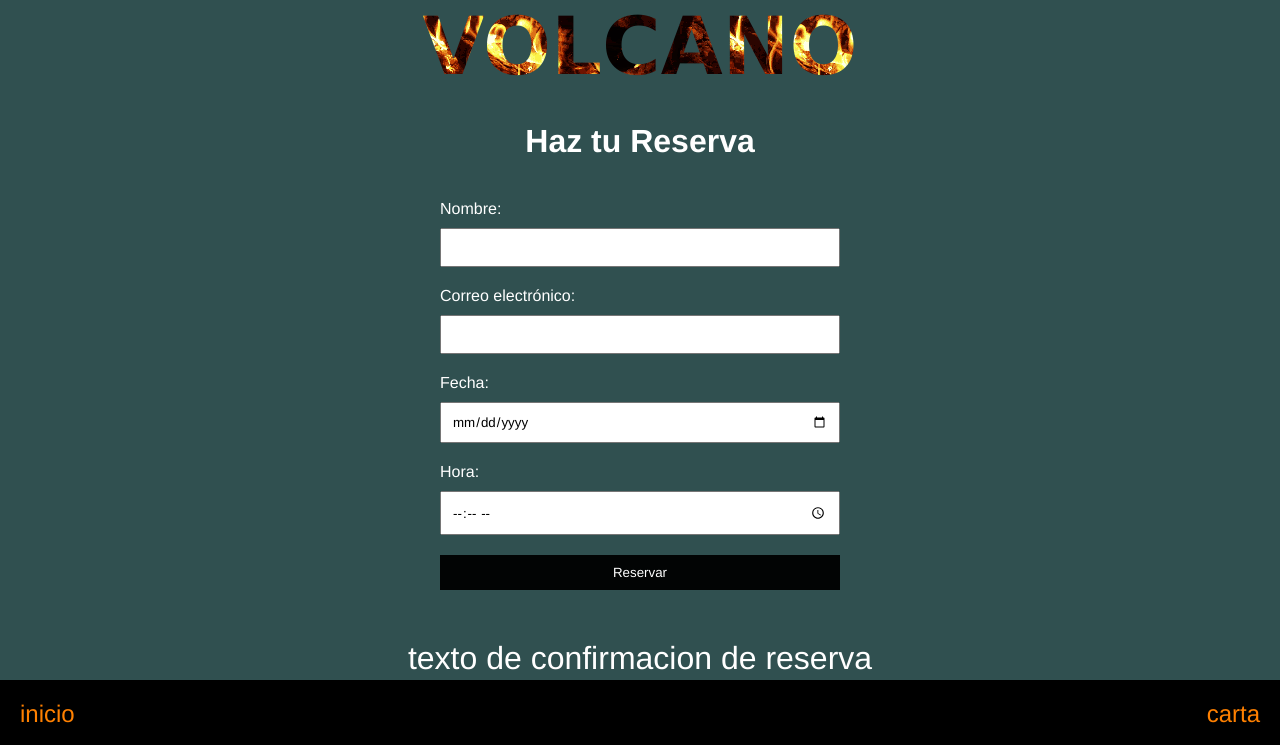
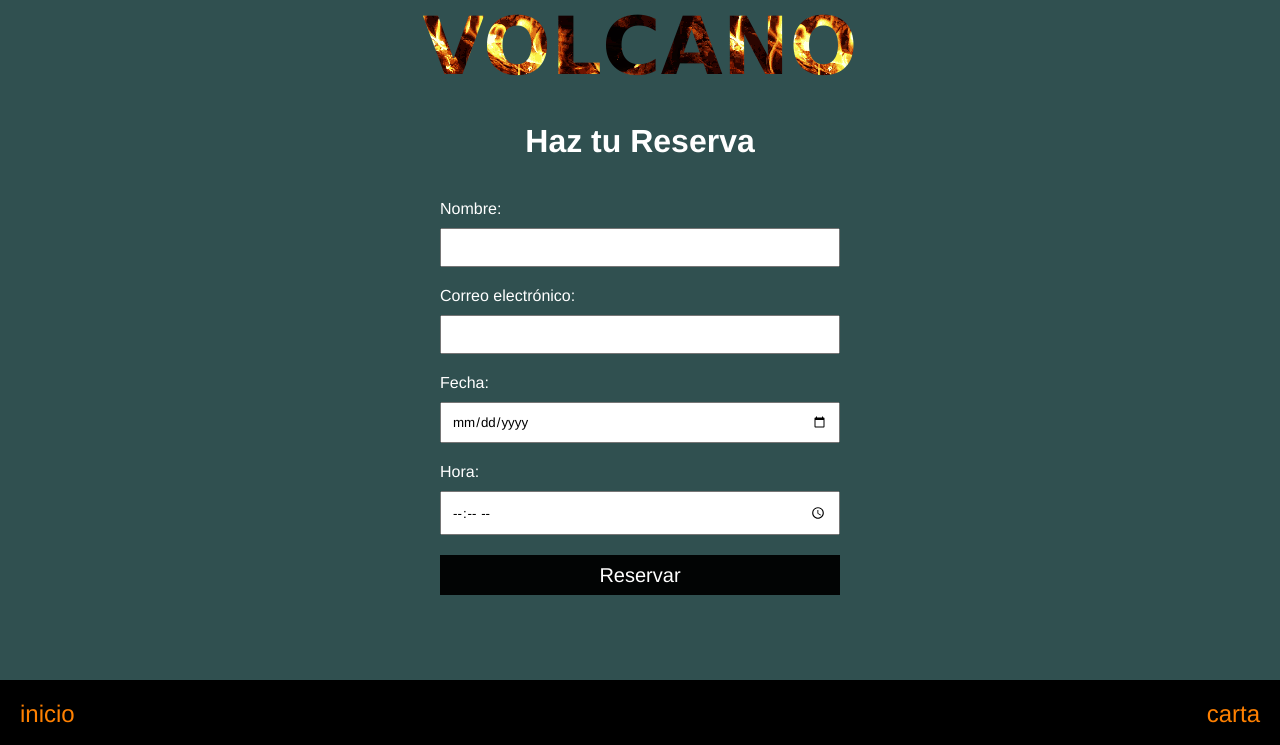
Before and after one commit to justerbass/comida, a plain HTML site: page reserva.html in a window 1280 px wide. Shown: the top 745 px of the page. Drawn offline with Linux system fonts and the light colour scheme.

Commit message:
reform form code

```diff
--- a/reserva.css
+++ b/reserva.css
@@ -10,32 +10,31 @@
     padding: 30px;
 }
 
-#reserva-form {
+.reserva-form {
     max-width: 400px;
     margin: 0 auto;
     padding-block-start: 10px;
 }
 
-#reserva-form label {
+label {
     display: block;
     margin-bottom: 10px;
 }
 
-#reserva-form input[type="text"],
-#reserva-form input[type="email"],
-#reserva-form input[type="date"],
-#reserva-form input[type="time"],
-#reserva-form input[type="submit"] {
+.input_data_reserva {
     width: 100%;
     padding: 10px;
     margin-bottom: 20px;
 }
 
-#reserva-form input[type="submit"] {
+.reseva_btn {
     background-color: var(--background_color_menu);
     color: var(--text_color);
+    width: 100%;
+    height: 40px;
     border: none;
     cursor: pointer;
+    font-size: 1.25rem;
 }
 
 .confirm{
--- a/reserva.html
+++ b/reserva.html
@@ -16,24 +16,25 @@
     <main>
         <section class="reservas">
             <h2 class="reserva_title">Haz tu Reserva</h2>
-            <form id="reserva-form">
+            <form class="reserva-form">
                 <label for="nombre">Nombre:</label>
-                <input type="text" id="nombre" name="nombre" required>
+                <input type="text" class="input_data_reserva" id="nombre" name="nombre" required>
 
                 <label for="email">Correo electrónico:</label>
-                <input type="email" id="email" name="email" required>
+                <input type="email" class="input_data_reserva" id="email" name="email" required>
 
                 <label for="fecha">Fecha:</label>
-                <input type="date" id="fecha" name="fecha" required>
+                <input type="date" class="input_data_reserva" id="fecha" name="fecha" required>
 
                 <label for="hora">Hora:</label>
-                <input type="time" id="hora" name="hora" required>
-
-                <input type="submit" value="Reservar">
+                <input type="time" class="input_data_reserva" id="hora" name="hora" required>
+                <button class="reseva_btn" type="submit">
+                    Reservar
+                </button>
             </form>
         </section>
         <section>
-            <p class="confirm">texto de confirmacion de reserva</p>
+            <p class="confirm"></p>
         </section>
     </main>
 
```
